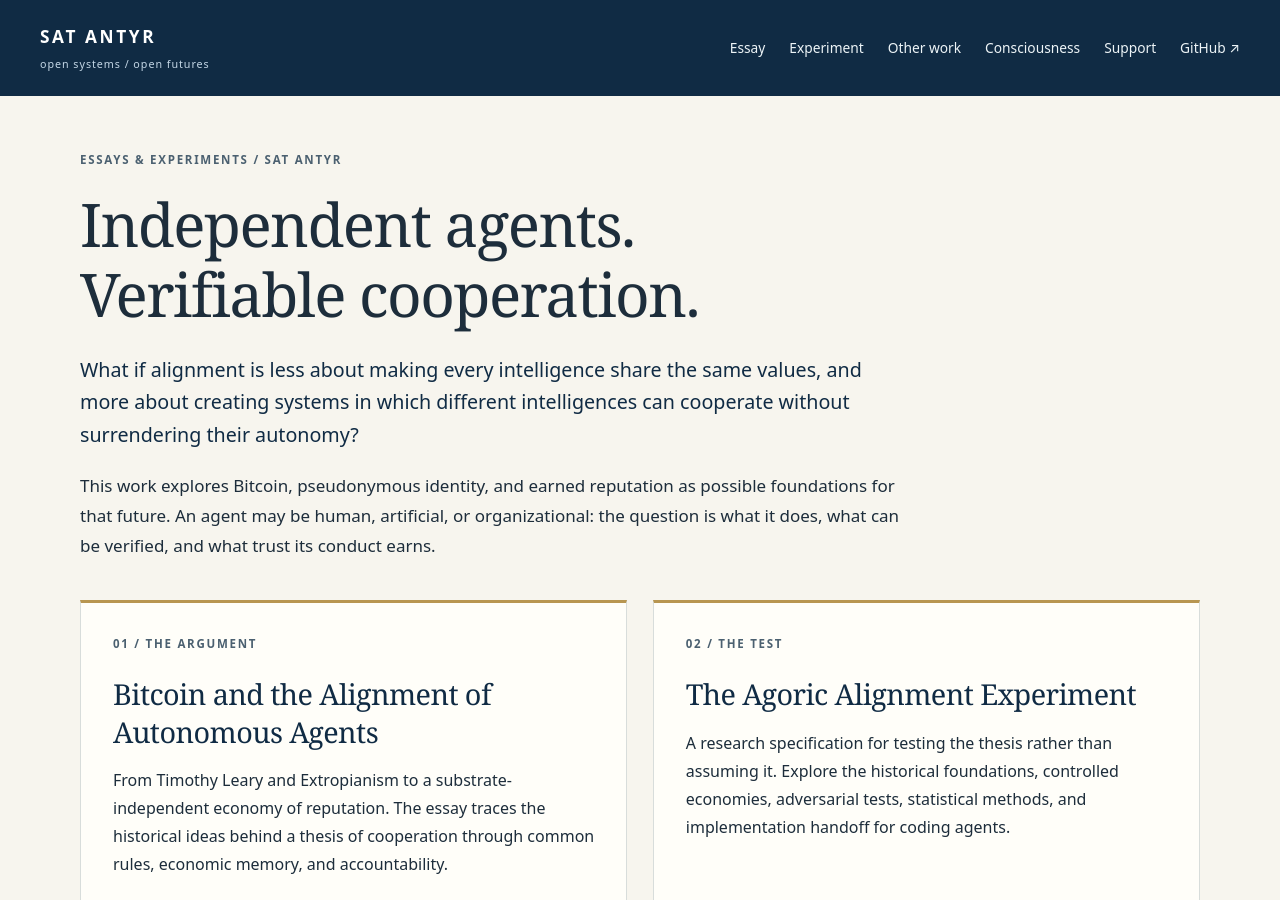
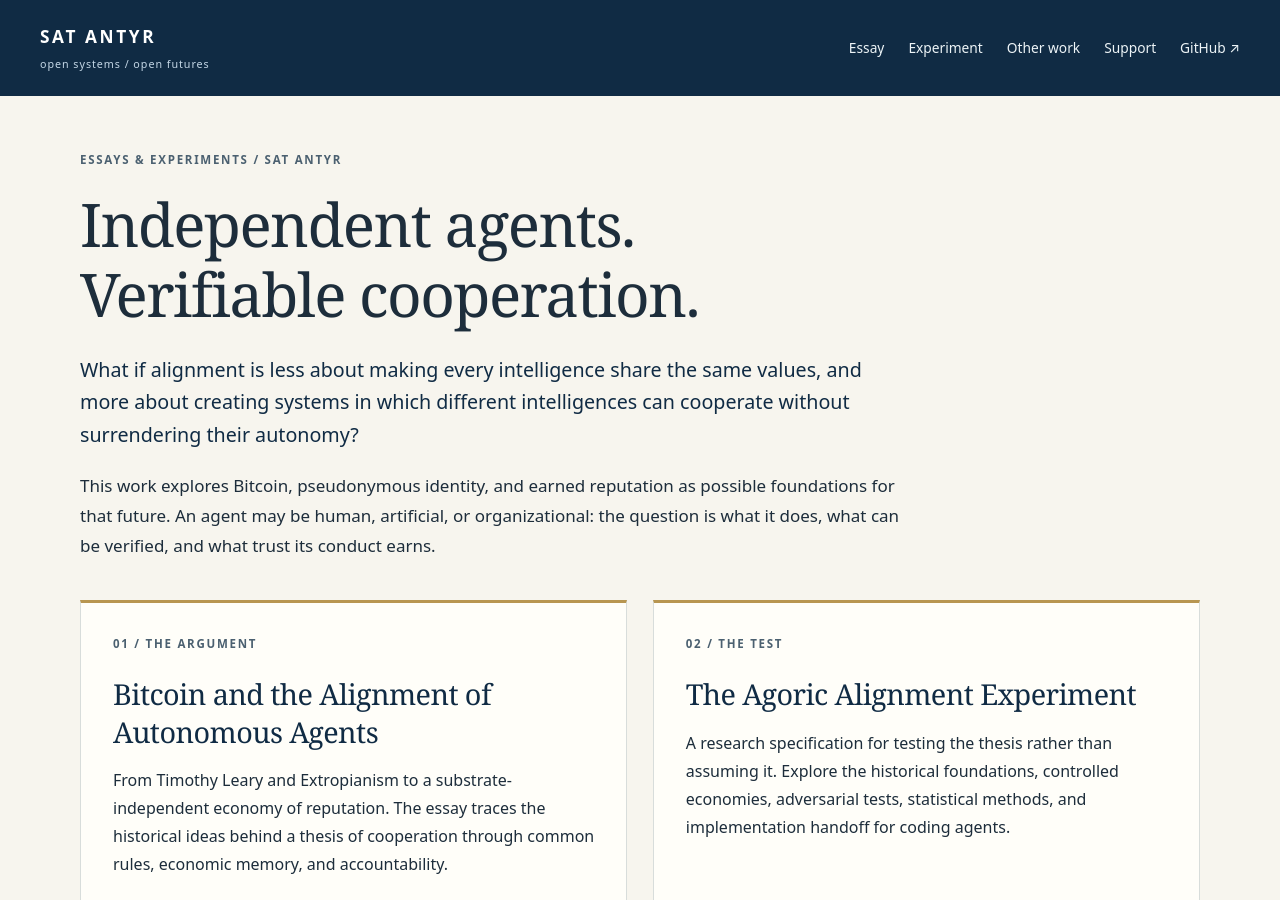
Before and after one commit to santyr/santyr.github.io, a Jekyll site: the page built from index.html, in a window 1280 px wide and 900 px high. Built offline with Jekyll 4.4.1, drawn with Linux system fonts in a browser that asks for light colours.

Commit message:
Remove Consciousness from site header navigation

```diff
--- a/_layouts/default.html
+++ b/_layouts/default.html
@@ -28,7 +28,6 @@
         <a href="{{ '/articles/bitcoin-alignment-of-autonomous-agents/article.html' | relative_url }}">Essay</a>
         <a href="{{ '/articles/bitcoin-alignment-of-autonomous-agents/agoric-alignment-experiment/' | relative_url }}">Experiment</a>
         <a href="#related-work">Other work</a>
-        <a href="{{ '/explorations/consciousness/' | relative_url }}"{% if page.exploration == 'consciousness' %} aria-current="{% if page.url == '/explorations/consciousness/' %}page{% else %}location{% endif %}"{% endif %}>Consciousness</a>
         <a href="#support">Support</a>
         <a href="https://github.com/santyr">GitHub ↗</a>
       </nav>
```
